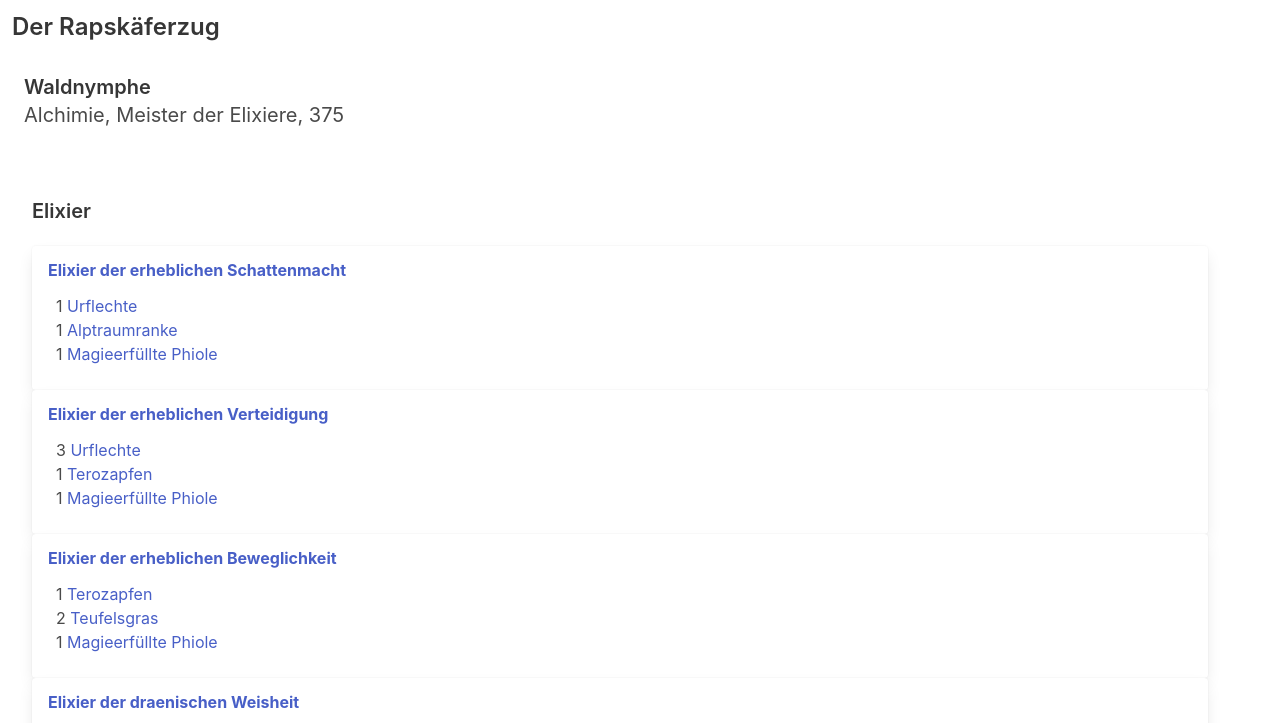
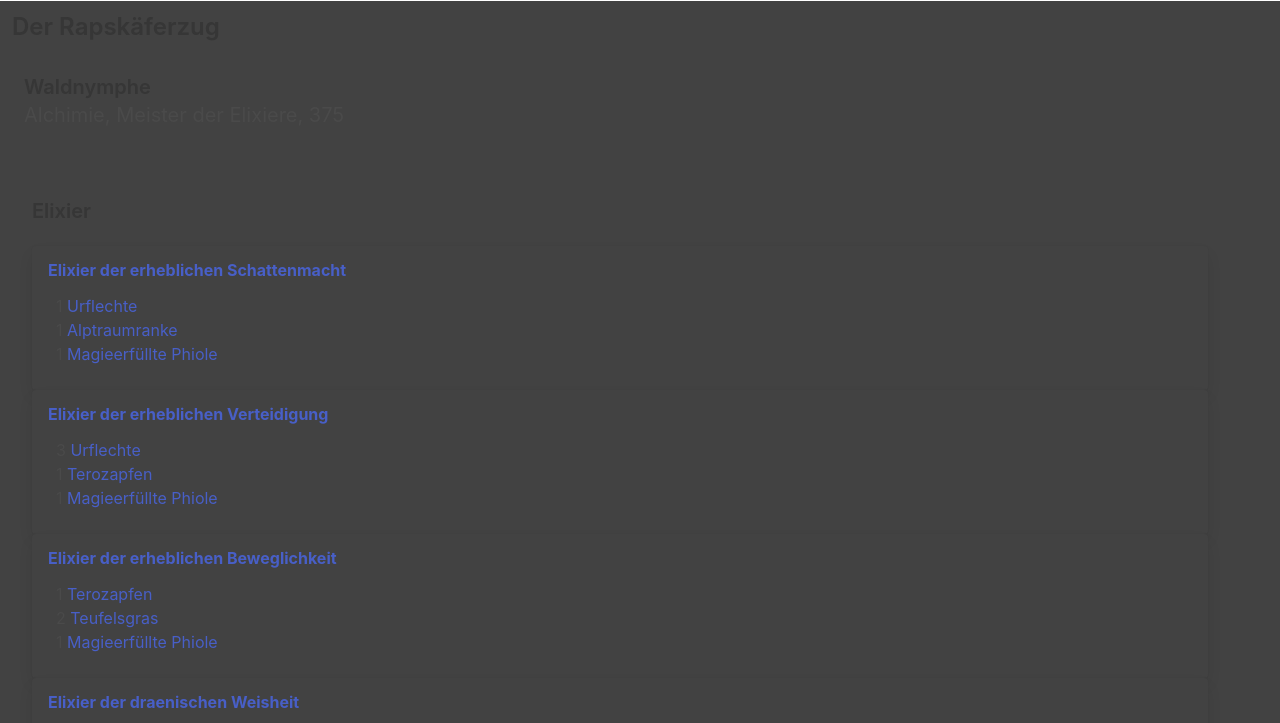
Before and after one commit to waldnymphe/berufeliste, a plain HTML site: page index.html in a window 1280 px wide. Shown: the part 59-782 px from the top of the page. Drawn offline with Linux system fonts and the light colour scheme; a script that the page names is missing.

Commit message:
Update index.html

```diff
--- a/index.html
+++ b/index.html
@@ -13,11 +13,13 @@
     <title>Berufeliste</title>
     <link rel="stylesheet" href="bulma.min.css">
 </head>
-    <style>
-    .q1, .q1 a, .color-q1, .wowhead-tooltip .q1 a, .q1.fa::before {
-       color: blue !important;
-    }
-    </style>
+<style>
+section, .card  {
+   background-color: #424242;
+}
+
+
+</style>
 
 <body>
     <h1 id="server" class="title">Transcendence</h1>
```
